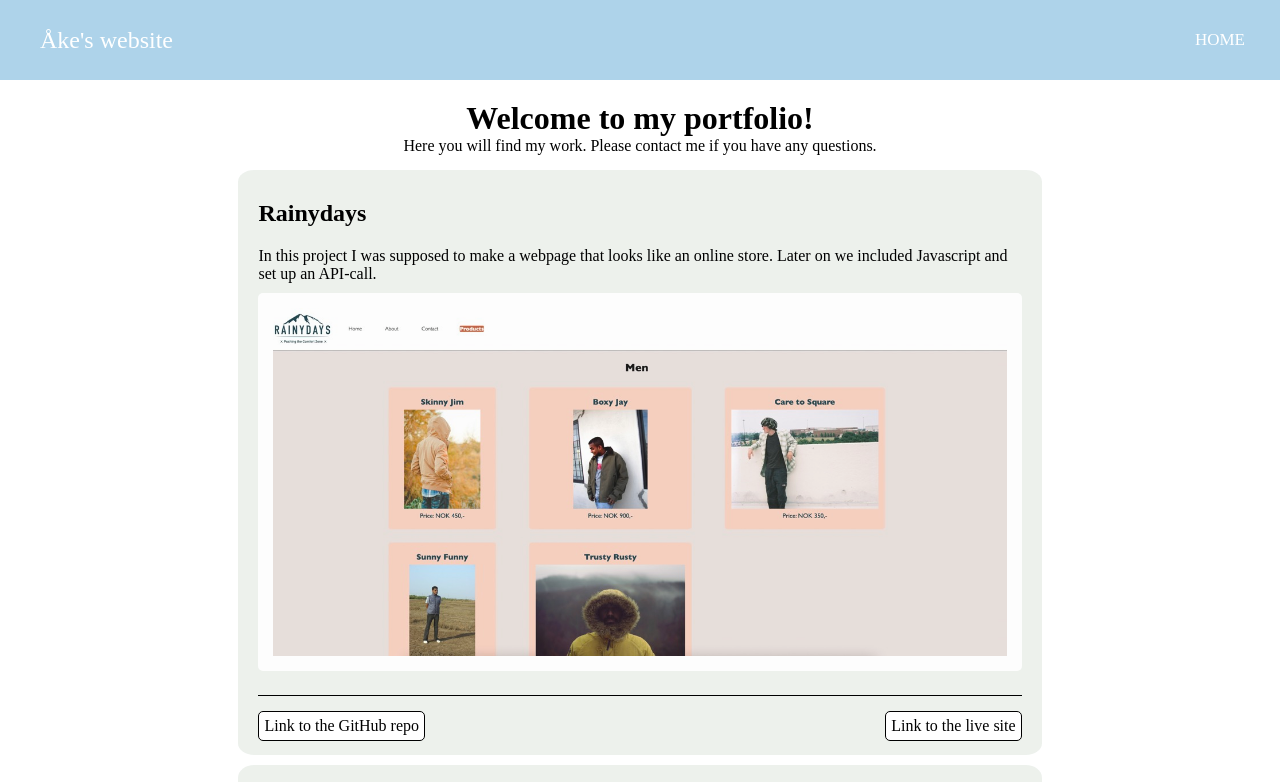
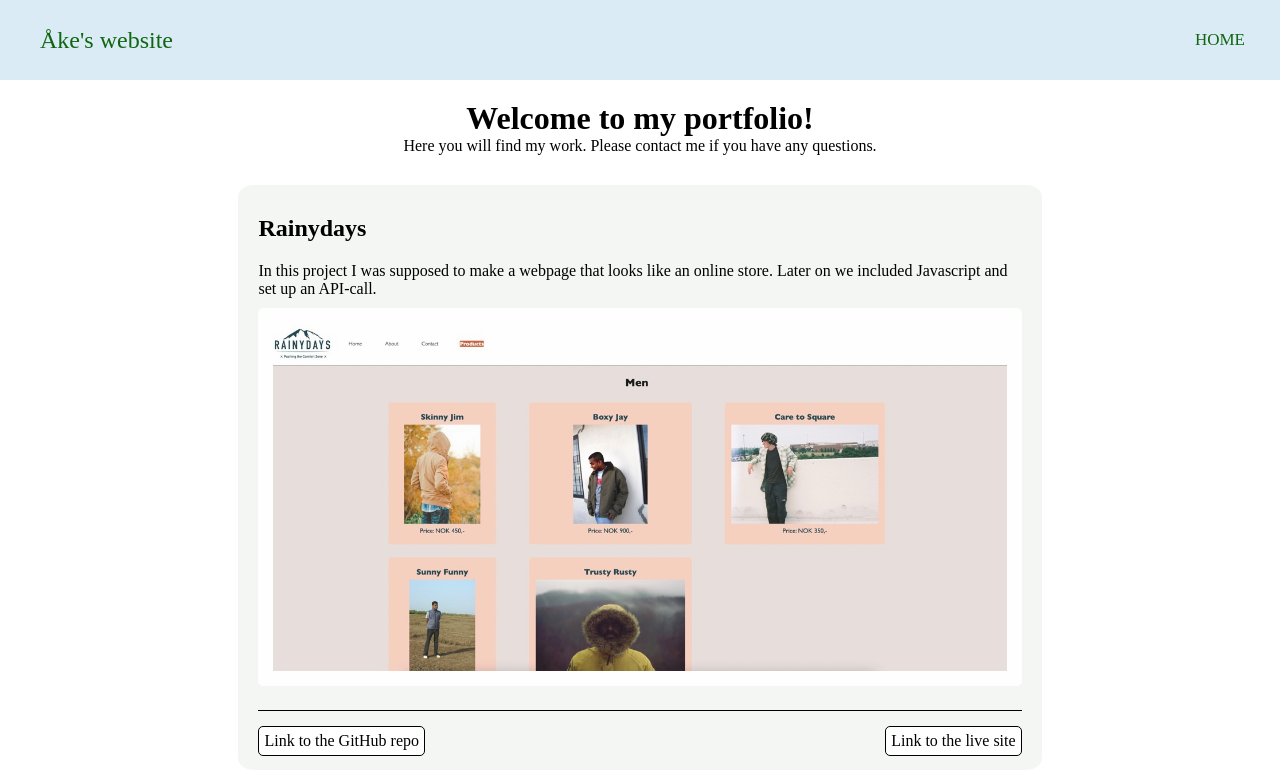
Before and after one commit to akeek/My-Portfolio, a plain HTML site: page index.html in a window 1280 px wide. Shown: the top 782 px of the page. Drawn offline with Linux system fonts and the light colour scheme; a script that the page names is missing.

Commit message:
Update style.css

```diff
--- a/css/style.css
+++ b/css/style.css
@@ -6,7 +6,7 @@
   }
 
   #blogname{
-      color: white;
+      color: rgb(15, 101, 17);
       line-height: 80px;
       list-style: none;
       text-decoration: none;
@@ -15,7 +15,7 @@
   }
 
   nav{
-    background: rgba(57, 148, 204, 0.406);
+    background: rgba(57, 148, 204, 0.184);
     height: 80px;
     width: 100%;
   }
@@ -32,7 +32,7 @@
   }
 
   nav ul li a{
-    color: white;
+    color: rgb(15, 101, 17);
     text-transform: uppercase;
     font-size: 17px;
     padding: 5px 10px;
@@ -42,7 +42,7 @@
   }
 
   a.active, nav ul li a:hover{
-    background: rgba(0, 0, 0, 0.8);
+    background: rgba(0, 0, 0, 0.2);
     transition: 0.5s;
   }
 
@@ -86,8 +86,8 @@
     width: 80%;
     height: auto;
     border-radius: 2%;
-    margin: 5px auto;
-    background-color: rgba(22, 76, 12, 0.075);
+    margin: 20px auto;
+    background-color: rgba(22, 76, 12, 0.05);
   }
 
   .card h2{
```
